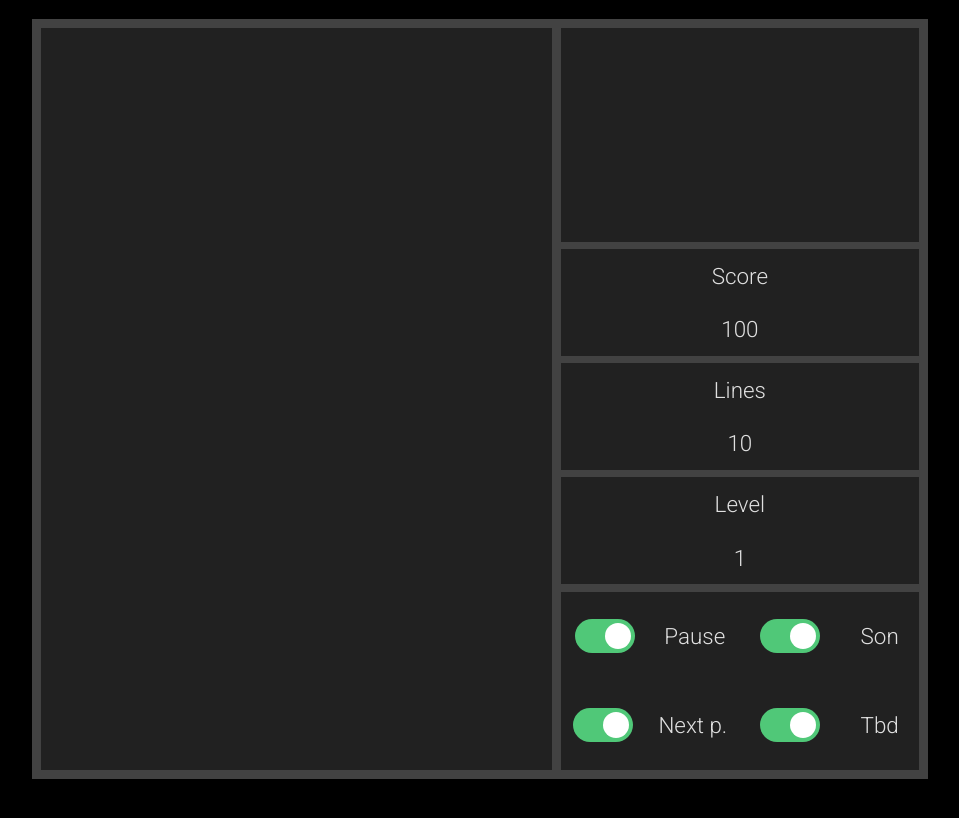
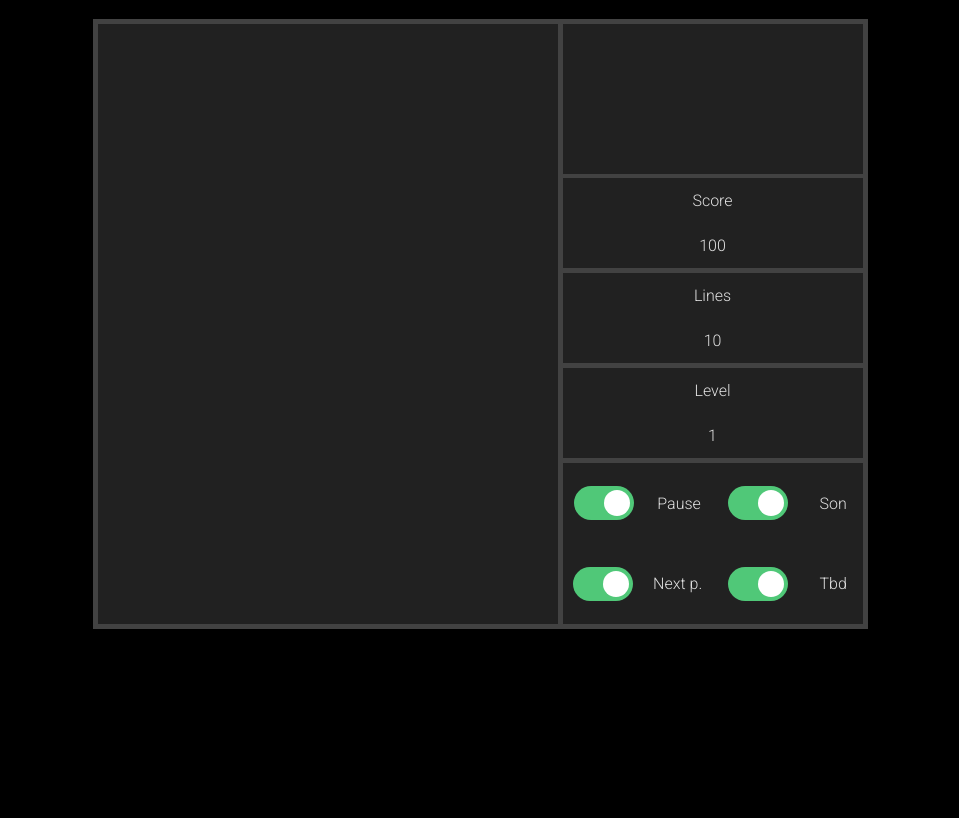
Before and after one commit to JuLblc/Tetris, a plain HTML site: page index.html in a window 1280 px wide. Shown: the part 62-880 px from the top of the page, without its empty margins (160-1119 px from the left). After the commit the page ends 800 px from the top, so only its background shows below. Drawn offline with Linux system fonts and the light colour scheme.

Commit message:
reprise css

```diff
--- a/style.css
+++ b/style.css
@@ -20,34 +20,27 @@ header{
 }
 /*section "main" représente la zone de jeu*/
 #main{
-    height: 95vh; /*permets à la grille de rentrer dans la hauteur de l'écran*/
-    width: 70vw;
+    width: 775px;
     margin-left:auto;margin-right:auto; /*centrage vertical*/
     display: flex;
-    justify-content: space-between;
     background-color:var(--very-dark-grey);
-    font-weight: 500;
 }
 #play{
-    margin:1% 0 1% 1%;
-    width: 57%; /*57% de la largeur de "main" pour la grille, 40% pour les informations et 3% de margin*/
+    margin:5px 0 5px 5px;
+    width: 460px;
+    height :600px;
     background-color: var(--almost-black);
 }
 #playing-information{
-    margin:1% 1% 1% 0;
-    display:flex;
-    flex-direction: column;
-    width:40%; /*57% de la largeur de "main" pour la grille, 40% pour les informations et 3% de margin*/
-    font-size: 1.4em;
+    margin:5px 5px 5px 5px;
 }
 #next-form{
     background-color: var(--almost-black);
-    height: 30%; /*30% de la hauteur de "playing-information" pour la proch. pièce, 15% pour chaque div "info" et 25% la div "option"*/
-    margin-bottom: 2%;
+    margin:0;
 }
 .info{
-    height: 15%; /*30% de la hauteur de "playing-information" pour la proch. pièce, 15% pour chaque div "info" et 25% la div "option"*/
-    margin-bottom: 2%;
+    height: 90px;
+    margin-bottom: 5px;
     background-color: var(--almost-black);
     display: flex;
     flex-direction: column;
@@ -61,12 +54,11 @@ header{
     margin-top:auto; margin-bottom: auto; /*centrage horizontale*/
 }
 .playing-option{
-    height: 25%; /*30% de la hauteur de "playing-information" pour la proch. pièce, 15% pour chaque div "info" et 25% la div "option"*/
     display: flex;
     flex-wrap: wrap; /*pour retour à la ligne*/
     align-items: center;
     background-color: var(--almost-black);
-
+    height:161px;
 }
 .toggle-container{
     width:50%; /*Pour faire rentrer 2 éléments par ligne*/
```
